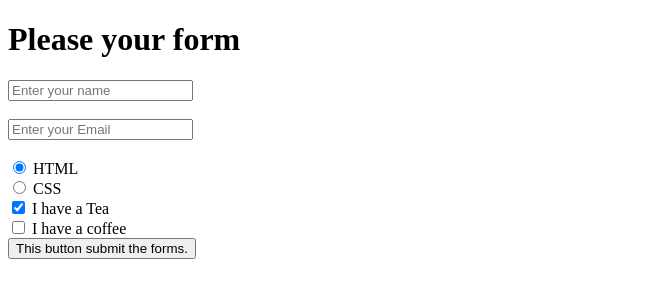
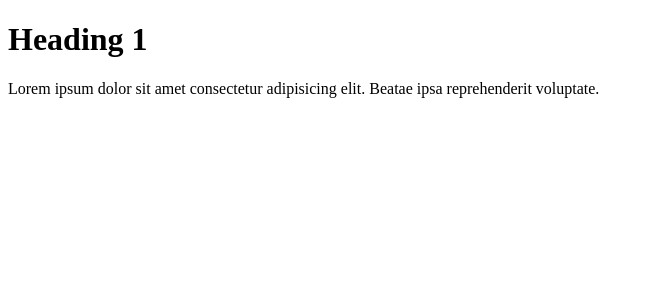
Before and after one commit to IshaAgrawal09/HTML, a plain HTML site: page index.html in a window 1280 px wide. Shown: the whole page, without its empty margins (0-654 px from the left). Drawn offline with Linux system fonts and the light colour scheme.

Commit message:
head and body

```diff
--- a/index.html
+++ b/index.html
@@ -7,31 +7,9 @@
     <title>Document</title>
 </head>
 <body>
-    <h1>Please your form</h1>
-    <form action="">
+    <h1>Heading 1</h1>
+    <p>Lorem ipsum dolor sit amet consectetur adipisicing elit. Beatae ipsa reprehenderit voluptate.</p>
 
-    <input type="text" name="name" id="name" required placeholder="Enter your name">
-    <br>
-    <br>
-    <input type="text" name="email" id="email" placeholder="Enter your Email">
-    <br>
-    <br>
-    <!-- radio buttons -->
-    <input type="radio" name="html" id="HTML" value="HTML" checked>
-    <label for="html">HTML</label>
-    <br>
-    <input type="radio" name="css" id="CSS" value="CSS">
-    <label for="css">CSS</label>
-    <br>
-        <!-- Checkbox buttons -->
-    <input type="checkbox" id="tea" name="tea" value="Tea" checked>
-    <label for="tea"> I have a Tea</label><br>
-    <input type="checkbox" id="coffee" name="coffee" value="Coffee">
-    <label for="Coffee"> I have a coffee</label><br>
-    <!-- Submit buttons -->
-    <button type="submit">This button submit the forms.</button>
-
-    </form>
 </main>
 </body>
 </html>
```
